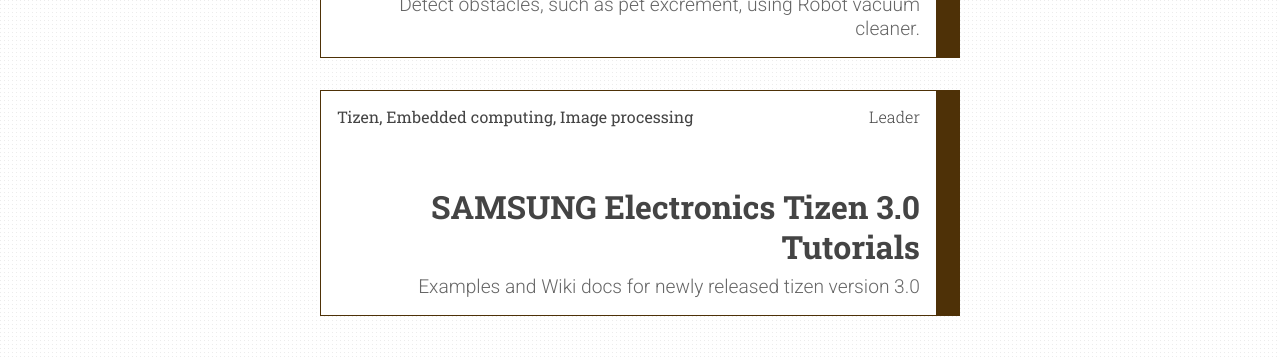
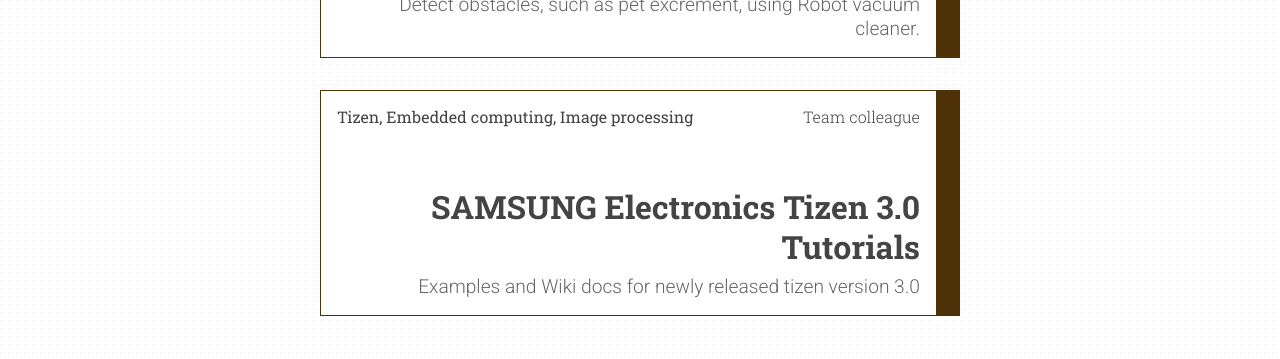
Before and after one commit to mercileesb/mercileesb.github.io, a Jekyll site: the page built from projects.html, in a window 1280 px wide. Shown: the part 1052-1411 px from the top of the page. Built offline with Jekyll 4.4.1, drawn with Linux system fonts in a browser that asks for light colours.

Commit message:
modified

```diff
--- a/_config.yml
+++ b/_config.yml
@@ -53,7 +53,7 @@ projects:
   - title: SAMSUNG Electronics Tizen 3.0 Tutorials
     teaser: Examples and Wiki docs for newly released tizen version 3.0
     url: https://github.com/mercileesb/tizen-multimedia-apps
-    role: Leader
+    role: Team colleague
     category: Tizen, Embedded computing, Image processing
 
 
```
